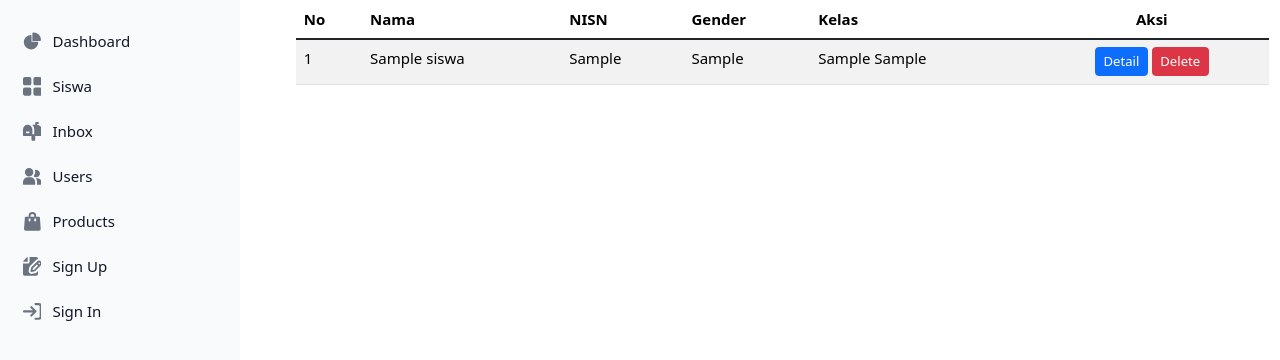
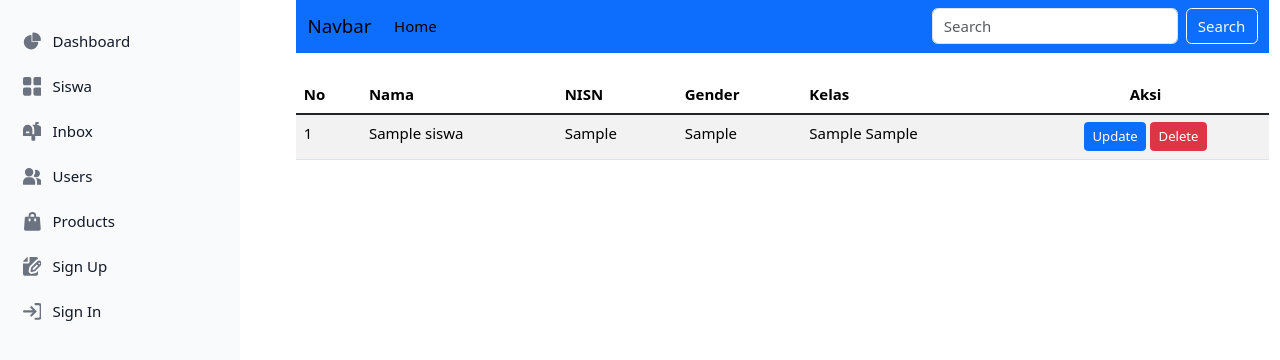
Before and after one commit to dewipsari15/codeigniter-3, a CodeIgniter app: page /codeigniter-3/index.php/admin/siswa in a window 1280 px wide. Shown: the top 360 px of the page. Run offline with CodeIgniter, Linux system fonts and the light colour scheme; the visitor is signed in with stand-in values (Sample User, id 1); tables that the repository leaves empty or names only in its code hold one stand-in row (values such as "Sample post").

Commit message:
update function

```diff
--- a/application/controllers/Admin.php
+++ b/application/controllers/Admin.php
@@ -32,15 +32,36 @@ class Admin extends CI_Controller {
 			'nama_siswa' => $this->input->post('nama'),
 			'nisn' => $this->input->post('nisn'),
 			'gender' => $this->input->post('gender'),
-			'id_kelas' => $this->input->post('kelas'),
+			'id_kelas' => $this->input->post('id_kelas'),
 		];
 		$this->m_model->tambah_data('siswa', $data);
 		redirect(base_url('admin/siswa'));
     }
 
-	public function update_siswa() {
-        $data['kelas'] = $this->m_model->get_data('kelas')->result();
+    public function update_siswa($id){
+        $data['siswa']=$this->m_model->get_by_id('siswa', 'id_siswa', $id)->result();
+        $data['kelas']=$this->m_model->get_data('kelas')->result();
         $this->load->view('admin/update_siswa', $data);
+    }
+
+    public function aksi_update_siswa()
+    {
+        $data = array (
+            'nama_siswa' => $this->input->post('nama'),
+            'nisn' => $this->input->post('nisn'),
+            'gender' => $this->input->post('gender'),
+            'id_kelas' => $this->input->post('kelas'),
+        );
+        $eksekusi=$this->m_model->update_data
+        ('siswa', $data, array('id_siswa'=>$this->input->post('id_siswa')));
+        if($eksekusi)
+        {
+            redirect(base_url('admin/siswa'));
+        }
+        else
+        {
+            redirect(base_url('admin/update_siswa/'.$this->input->post('id_siswa')));
+        }
     }
 
     public function hapus_siswa($id) {
--- a/application/models/m_model.php
+++ b/application/models/m_model.php
@@ -18,5 +18,15 @@ class M_model extends CI_Model{
             $this->db->insert($table, $data);
             return $this->db->insert_id();
         }
+
+        public function get_by_id($table, $id_column, $id) {
+            $data = $this->db->where($id_column, $id)->get($table);
+            return $data;
+        }
+
+        public function update_data($table, $data, $where) {
+            $this->db->update($table, $data, $where);
+            return $this->db->affected_rows();
+        }
 }
 ?>
--- a/application/views/admin/index.php
+++ b/application/views/admin/index.php
@@ -8,7 +8,7 @@
 <div class="d-flex">
 <?php $this->load->view('components/sidebar') ?>
 <div class="main">
-
+<?php $this->load->view('components/navbar') ?>
   <div class="row">
     <!-- Card 1 -->
     <div class="col-lg-3 col-md-6 mb-4">
--- a/application/views/admin/siswa.php
+++ b/application/views/admin/siswa.php
@@ -10,7 +10,8 @@
 <body>
   <div class="d-flex">
   <?php $this->load->view('components/sidebar') ?>
-<div class="container">
+<div class="container-fluid">
+<?php $this->load->view('components/navbar') ?>
   <table class="table table-striped table-hover">
         <thead>
             <tr>
@@ -31,7 +32,7 @@
                     <td><?php echo $row->gender ?></td>
                     <td><?php echo tampil_full_kelas_byid($row->id_kelas) ?></td>
                     <td class="text-center">
-                        <a href="" class="btn btn-sm btn-primary">Detail</a>
+                        <a href="<?php echo base_url('admin/update_siswa/'). $row->id_siswa; ?>" class="btn btn-sm btn-primary">Update</a>
                         <button onclick="hapus(<?php echo $row->id_siswa; ?>)" class="btn btn-sm btn-danger">Delete</button>
                     </td>
                 </tr>
--- a/application/views/admin/tambah_siswa.php
+++ b/application/views/admin/tambah_siswa.php
@@ -23,7 +23,7 @@
             </div>
             <div class="mb-3 col-6">
                 <label for="gender" class="form-label">Gender</label>
-                <select class="form-select" aria-label="Default select example">
+                <select class="form-select" aria-label="Default select example" name="gender">
                     <option selected>Pilih Gender</option>
                     <option value="Laki-laki">Laki-laki</option>
                     <option value="Perempuan">Perempuan</option>
--- a/application/views/components/navbar.php
+++ b/application/views/components/navbar.php
@@ -0,0 +1,30 @@
+<!DOCTYPE html>
+<html lang="en">
+<head>
+    <meta charset="UTF-8">
+    <meta name="viewport" content="width=device-width, initial-scale=1.0">
+    <title>Navbar</title>
+</head>
+<body>
+<nav class="navbar navbar-expand-lg bg-primary">
+  <div class="container-fluid">
+    <a class="navbar-brand" href="#">Navbar</a>
+    <button class="navbar-toggler" type="button" data-bs-toggle="collapse" data-bs-target="#navbarSupportedContent" aria-controls="navbarSupportedContent" aria-expanded="false" aria-label="Toggle navigation">
+      <span class="navbar-toggler-icon"></span>
+    </button>
+    <div class="collapse navbar-collapse" id="navbarSupportedContent">
+      <ul class="navbar-nav me-auto mb-2 mb-lg-0">
+        <li class="nav-item">
+          <a class="nav-link active" aria-current="page" href="#">Home</a>
+        </li>
+      </ul>
+      <form class="d-flex" role="search">
+        <input class="form-control me-2" type="search" placeholder="Search" aria-label="Search">
+        <button class="btn btn-outline-light" type="submit">Search</button>
+      </form>
+    </div>
+  </div>
+</nav>
+<div class="mb-4"></div>
+</body>
+</html>
--- a/application/views/components/sidebar.php
+++ b/application/views/components/sidebar.php
@@ -19,7 +19,7 @@
    <div class="h-full px-3 py-4 overflow-y-auto bg-gray-50 dark:bg-gray-800">
       <ul class="space-y-2 font-medium">
          <li>
-            <a href="#" class="flex items-center p-2 text-gray-900 rounded-lg dark:text-white hover:bg-gray-100 dark:hover:bg-gray-700 group">
+            <a href="<?php echo base_url('admin'); ?>" class="flex items-center p-2 text-gray-900 rounded-lg dark:text-white hover:bg-gray-100 dark:hover:bg-gray-700 group">
                <svg class="w-5 h-5 text-gray-500 transition duration-75 dark:text-gray-400 group-hover:text-gray-900 dark:group-hover:text-white" aria-hidden="true" xmlns="http://www.w3.org/2000/svg" fill="currentColor" viewBox="0 0 22 21">
                   <path d="M16.975 11H10V4.025a1 1 0 0 0-1.066-.998 8.5 8.5 0 1 0 9.039 9.039.999.999 0 0 0-1-1.066h.002Z"/>
                   <path d="M12.5 0c-.157 0-.311.01-.565.027A1 1 0 0 0 11 1.02V10h8.975a1 1 0 0 0 1-.935c.013-.188.028-.374.028-.565A8.51 8.51 0 0 0 12.5 0Z"/>
```
Also changed, not shown: application/views/admin/update_siswa.php (+11 -5 lines).
